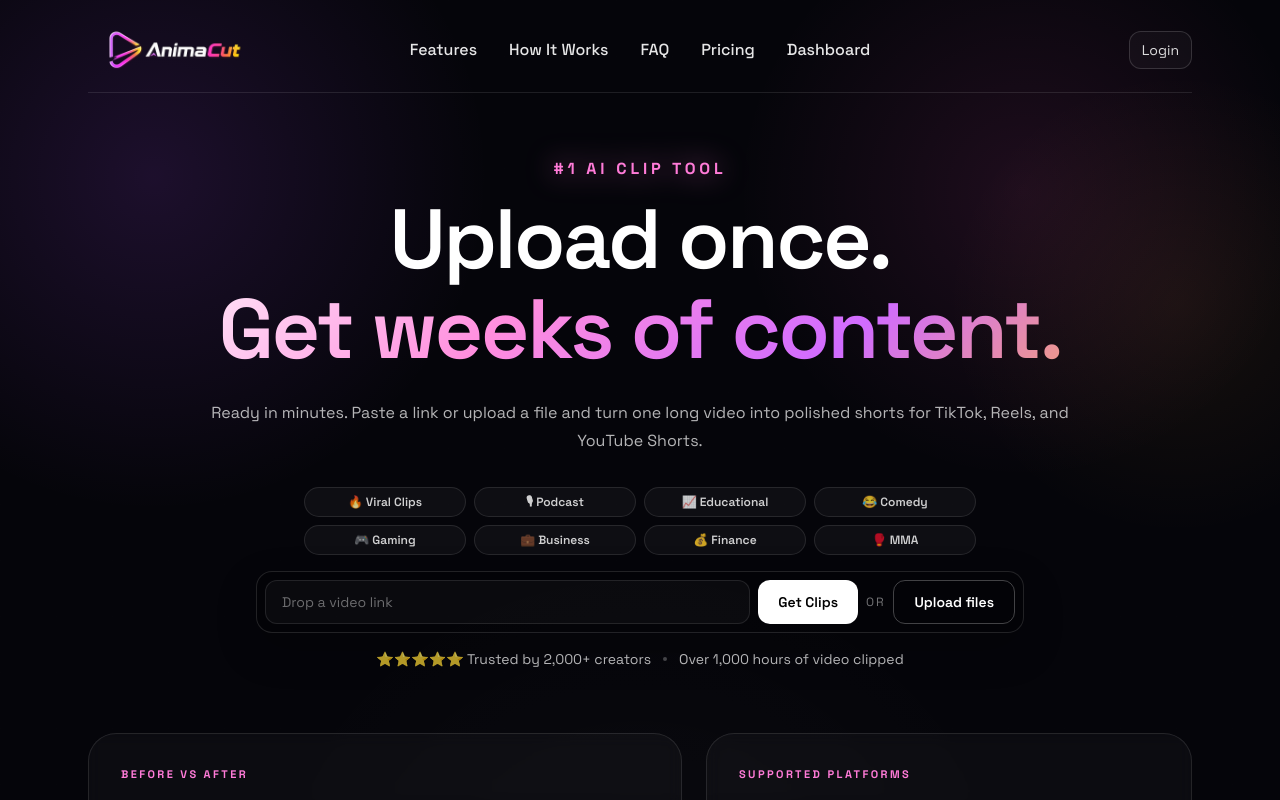
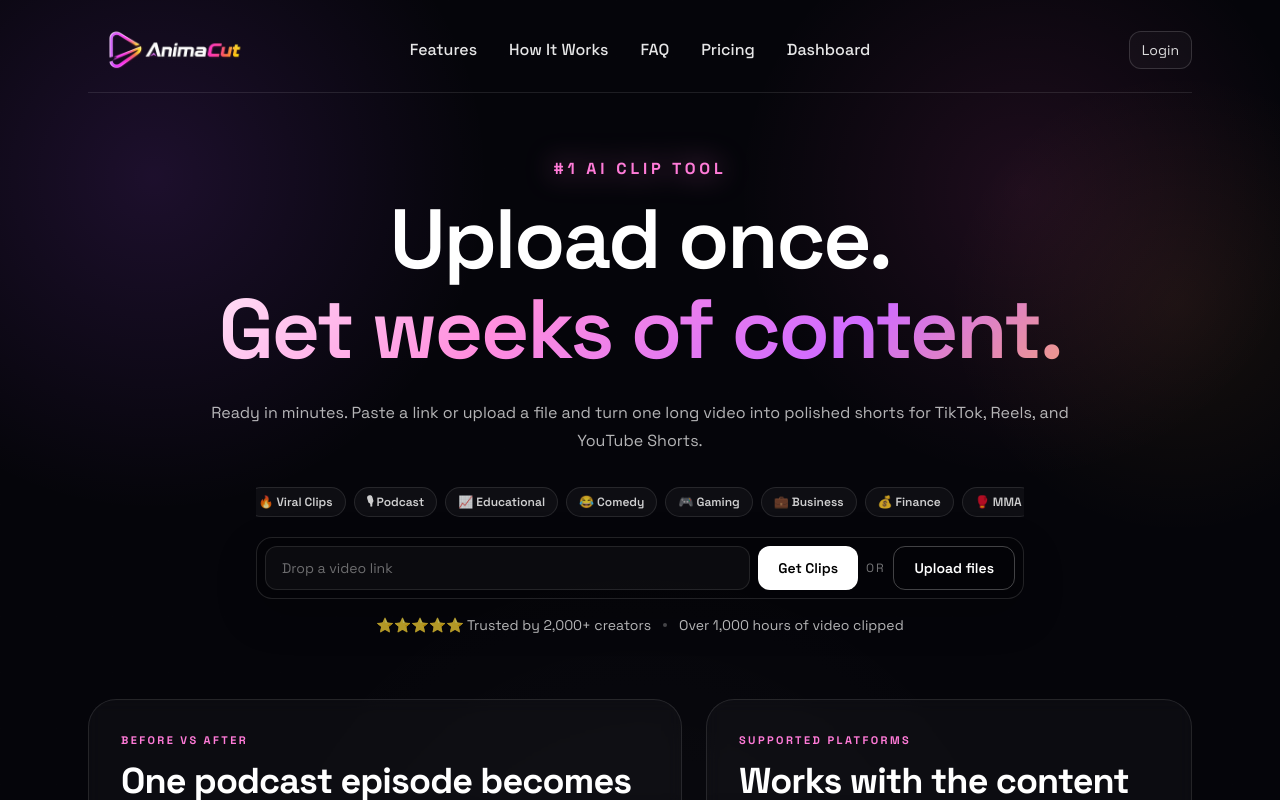
Before and after one commit to Duychinni/animecut, a Next.js app: page / in a window 1280 px wide. Shown: the top 800 px of the page. Built offline with nearby package versions, Linux system fonts and the light colour scheme; no server answers.

Commit message:
Keep homepage template chips on one row

```diff
--- a/app/page.tsx
+++ b/app/page.tsx
@@ -230,9 +230,9 @@ export default function Home() {
           </p>
 
           <div className="mx-auto mt-8 w-full max-w-3xl">
-            <div className="mb-4 grid max-w-2xl grid-cols-2 gap-2 sm:grid-cols-3 md:grid-cols-4 mx-auto">
+            <div className="mb-4 flex flex-nowrap items-center justify-center gap-2 overflow-x-auto pb-1">
               {templatePresets.map((preset) => (
-                <span key={preset} className="rounded-full border border-white/10 bg-white/[0.04] px-3 py-1.5 text-center text-xs font-semibold text-white/80">
+                <span key={preset} className="shrink-0 rounded-full border border-white/10 bg-white/[0.04] px-3 py-1.5 text-center text-xs font-semibold text-white/80 whitespace-nowrap">
                   {preset}
                 </span>
               ))}
```
